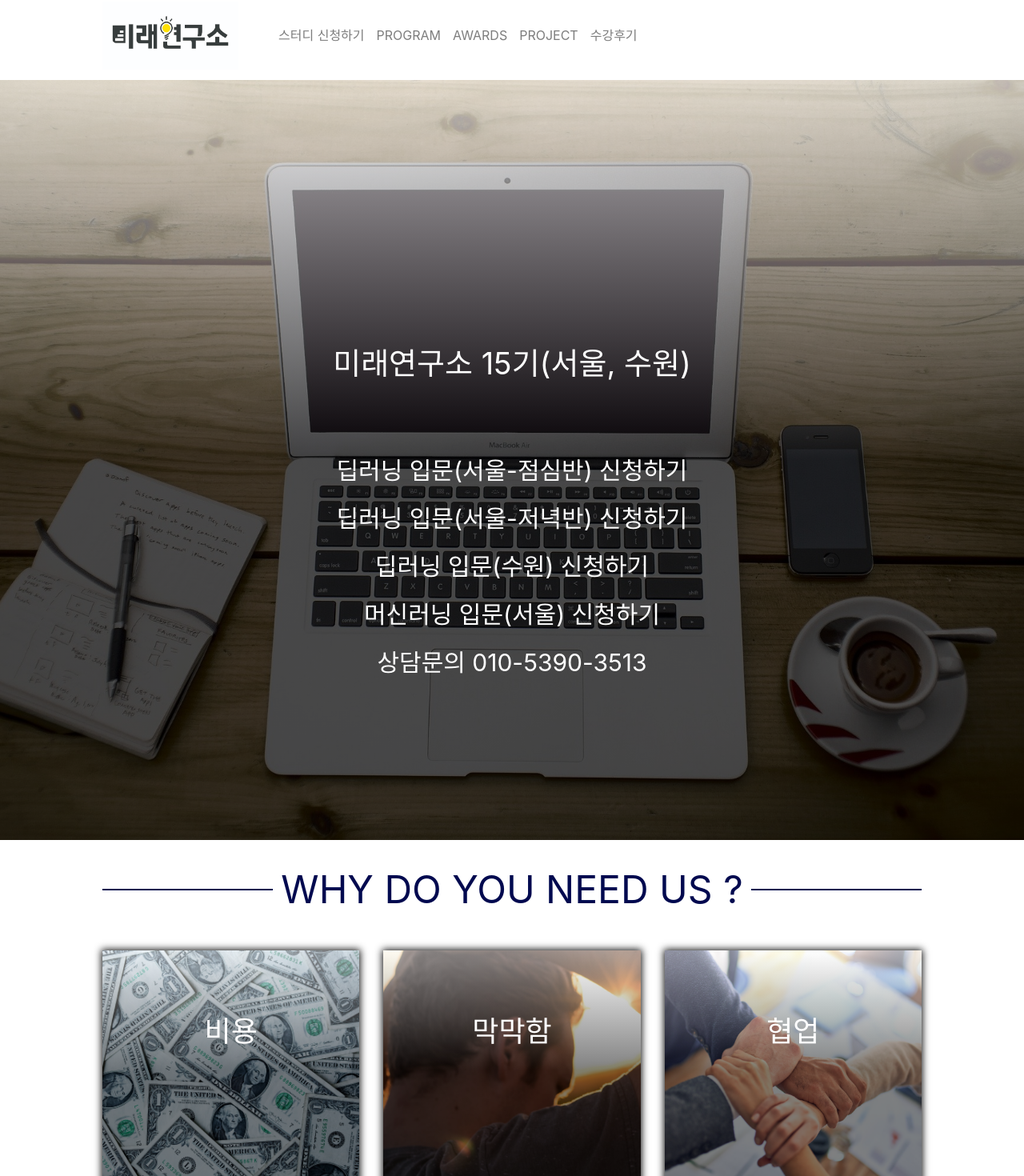
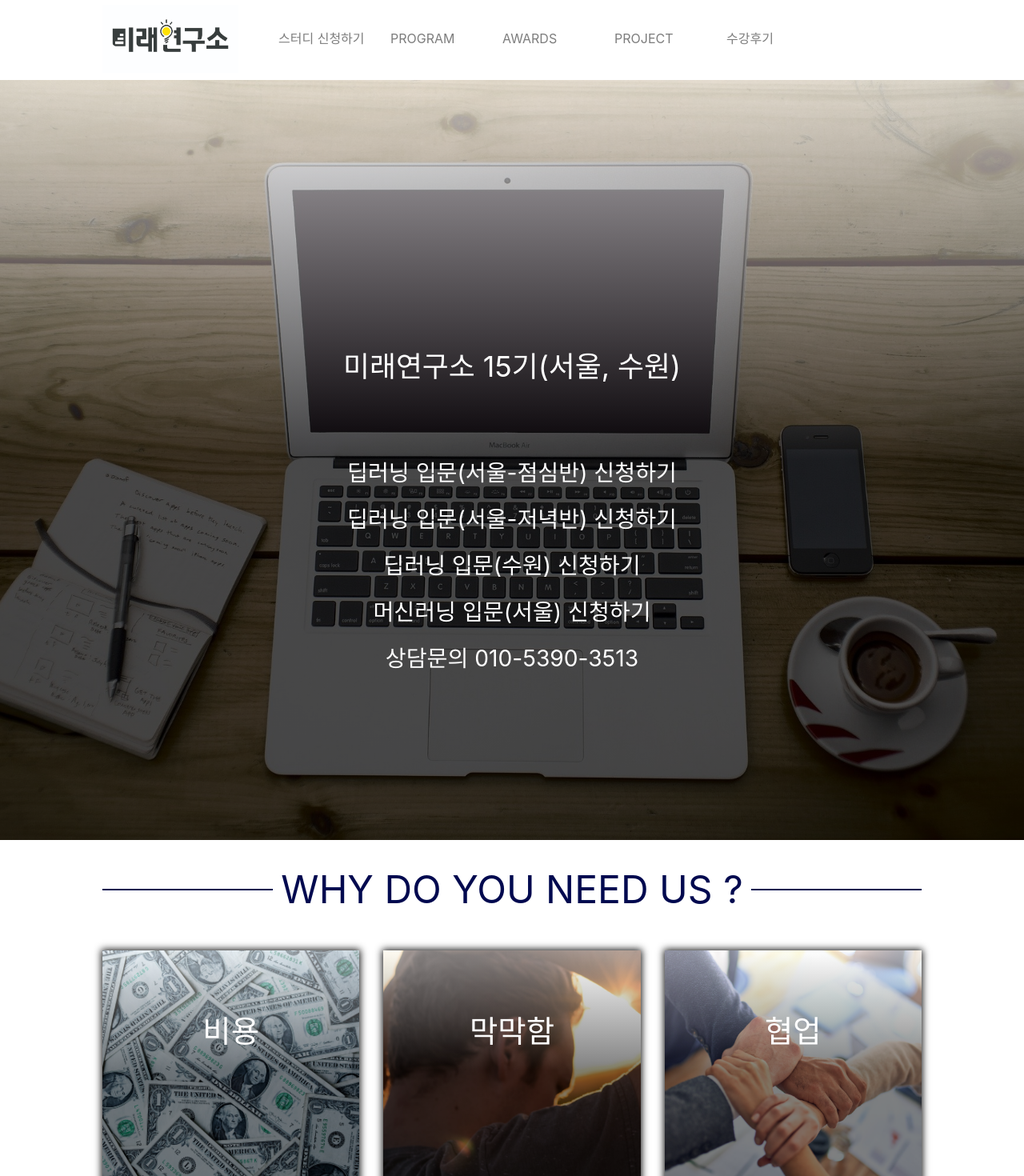
Before and after one commit to ehddnr301/webPage, a React app: page /#/ in a window 1280 px wide. Shown: the top 1470 px of the page at 80% size. Built offline with nearby package versions, Linux system fonts and the light colour scheme.

Commit message:
15rh - Add mediaquery for small screen

```diff
--- a/src/components/Banner/index.tsx
+++ b/src/components/Banner/index.tsx
@@ -1,6 +1,7 @@
 import * as React from 'react';
 import styled from 'styled-components';
 import banner from '../../assets/images/banner.jpg';
+import device from '../../responsive';
 import BlackBox from '../BlackBox';
 
 const Container = styled.div`
@@ -17,8 +18,11 @@ const Container = styled.div`
 const TextBox = styled.div`
     z-index: 99;
     color: white;
-    font-size: 30px;
+    font-size: 2.2vw;
     margin-top: 10%;
+    @media ${device.small} {
+        font-size: 20px;
+    }
 `;
 
 const Text = styled.div`
@@ -28,17 +32,26 @@ const Text = styled.div`
 
     &:not(:last-child):hover {
         color: #ffca00;
-        font-size: 32px;
+        font-size: 2.4vw;
         cursor: pointer;
+        @media ${device.small} {
+            font-size: 22px;
+        }
     }
     &:not(:last-child) {
         margin-bottom: 30px;
     }
     &:first-child {
         margin-bottom: 100px;
-        font-size: 38px;
+        font-size: 2.8vw;
+        @media ${device.small} {
+            font-size: 24px;
+        }
         &:hover {
-            font-size: 40px;
+            font-size: 3vw;
+            @media ${device.small} {
+                font-size: 26px;
+            }
         }
     }
 `;
--- a/src/components/Card/index.tsx
+++ b/src/components/Card/index.tsx
@@ -53,7 +53,7 @@ const FrontA = styled.div<BackgroundProp>`
     align-items: center;
     justify-content: center;
     padding-bottom: 30%;
-    font-size: 36px;
+    font-size: 3vw;
     /* border: 1px solid black; */
     & > span {
         z-index: 110;
@@ -71,7 +71,7 @@ const BackA = styled.div`
     display: flex;
     align-items: center;
     justify-content: center;
-    font-size: 20px;
+    font-size: 1.2vw;
     font-weight: 300;
     line-height: 1.5;
 `;
--- a/src/components/Footer/index.tsx
+++ b/src/components/Footer/index.tsx
@@ -12,6 +12,7 @@ const Container = styled.div`
     flex-direction: column;
     align-items: center;
     justify-content: center;
+    font-size: 1.2vw;
 `;
 
 const Info = styled.div`
--- a/src/components/Header/index.tsx
+++ b/src/components/Header/index.tsx
@@ -3,11 +3,12 @@ import styled from 'styled-components';
 
 import futurelabLogo from '../../assets/images/lab_logo.jpg';
 import cursor from '../../assets/images/cursor.png';
+import device from '../../responsive';
 
 const Container = styled.div`
     display: flex;
     width: 100%;
-    height: 11%;
+    height: 12%;
     padding: 10px 10%; // * 양옆 10% 는 공통적으로 적용 but 중간에 line 때문에 전체 container에 적용하지 않음.
     align-items: center;
     position: fixed;
@@ -24,19 +25,26 @@ const Logo = styled.img`
 
 const Tabs = styled.div`
     display: flex;
-    width: 100%;
+    width: 60%;
 `;
 
 const Tab = styled.div`
     text-transform: uppercase;
     font-size: 16px;
+    width: 100%;
+    min-width: 140px;
     color: rgba(102, 102, 102, 0.85);
     &:hover {
         color: black;
         cursor: pointer;
     }
     &:not(:last-child) {
-        margin-right: 15px;
+        /* margin-right: 15px; */
+    }
+    &:not(:first-child) {
+        @media ${device.small} {
+            display: none;
+        }
     }
 `;
 
--- /dev/null
+++ b/src/responsive/index.ts
@@ -0,0 +1,9 @@
+const size = {
+    small: '768px',
+};
+
+const device = {
+    small: `(max-width: ${size.small})`,
+};
+
+export default device;
```
Also changed, not shown: readme/commit.md (+4 -0 lines).
